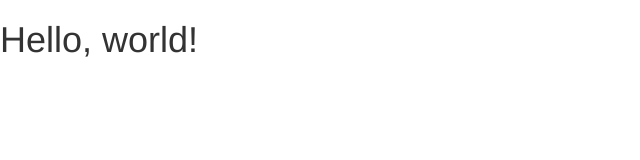
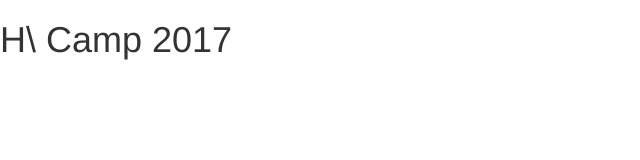
Before and after one commit to dulce1114/dulce1114.github.io, a plain HTML site: page Development/index.html in a window 1280 px wide. Shown: the whole page, without its empty margins (0-640 px from the left). Drawn offline with nearby package versions, Linux system fonts and the light colour scheme.

Commit message:
Update index.html

```diff
--- a/Development/index.html
+++ b/Development/index.html
@@ -20,7 +20,7 @@
     <![endif]-->
   </head>
   <body>
-    <h1>Hello, world!</h1>
+    <h1>H\ Camp 2017</h1>
 
     <!-- jQuery (necessary for Bootstrap's JavaScript plugins) -->
     <script src="https://ajax.googleapis.com/ajax/libs/jquery/1.12.4/jquery.min.js"></script>
```
